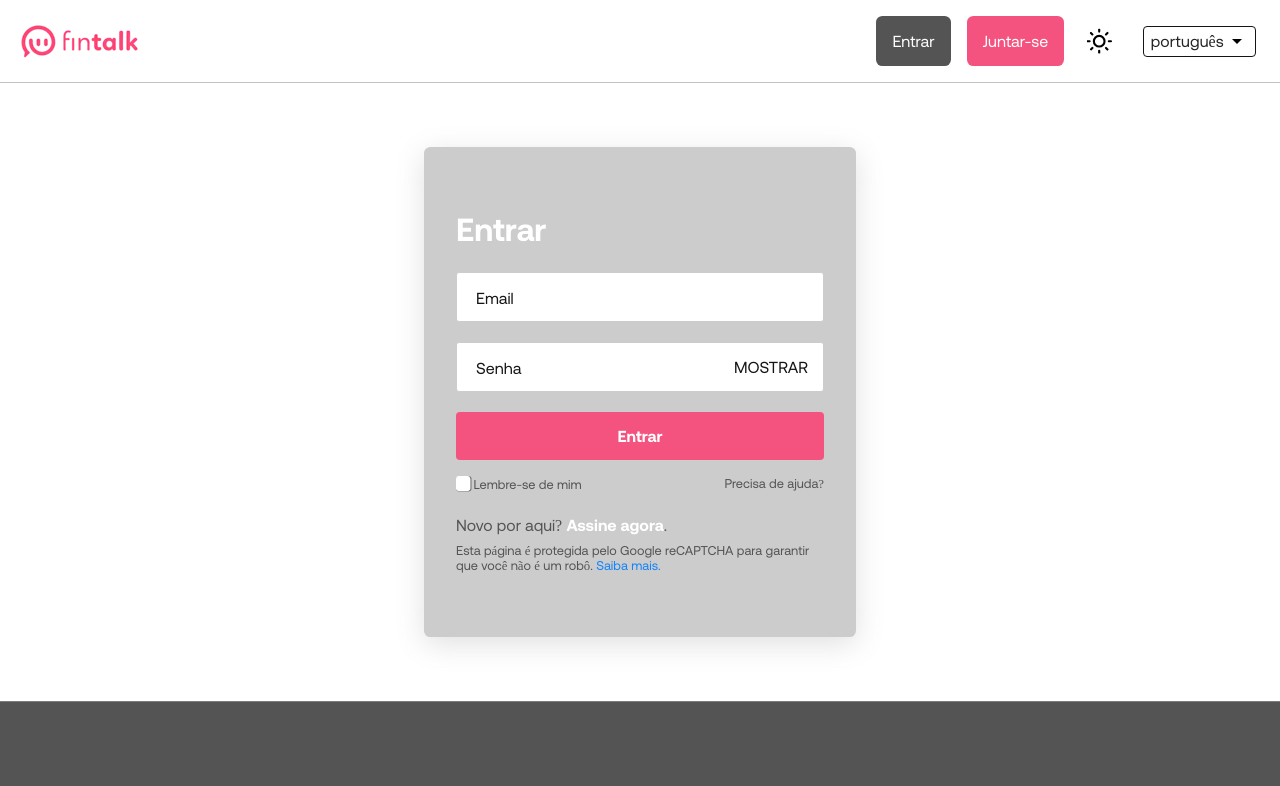
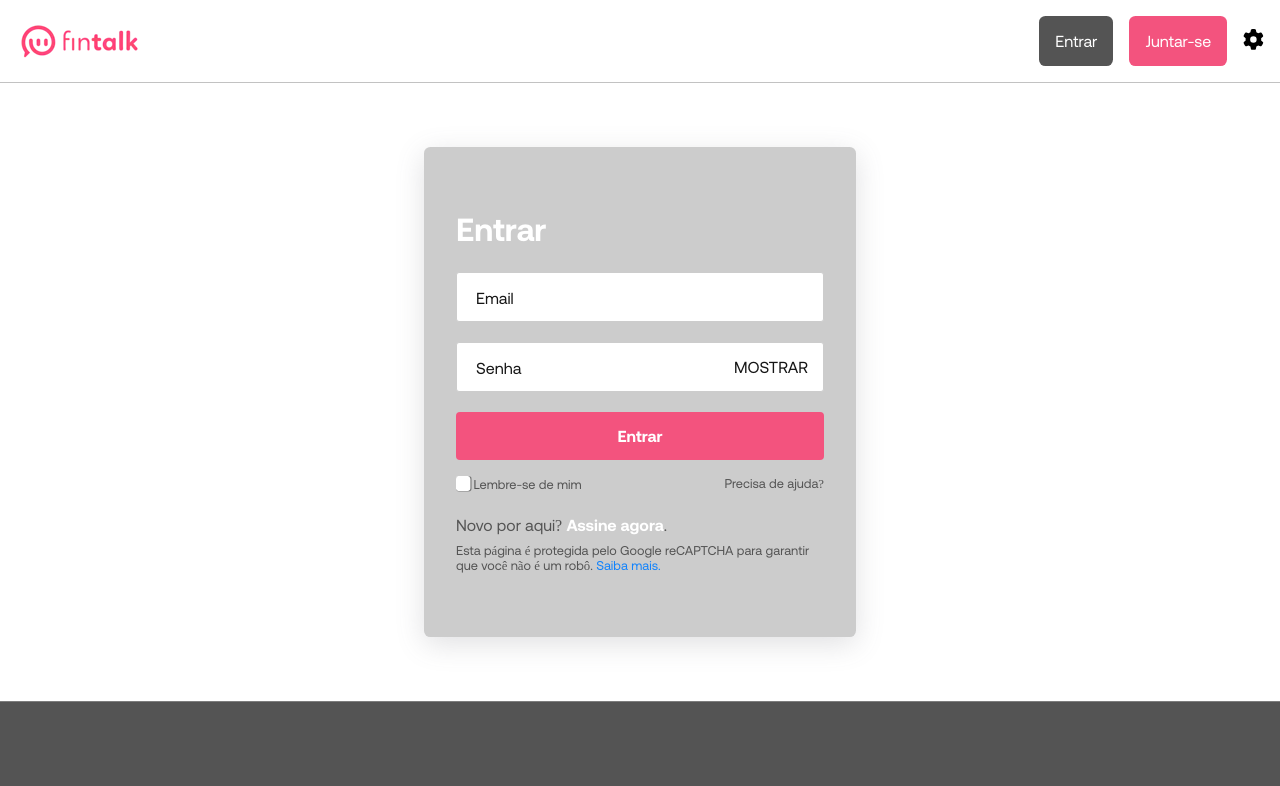
Before and after one commit to andreluizfr/Fintalk-Chat-Frontend, a React (Vite) app: page /login in a window 1280 px wide. Shown: the top 786 px of the page. Built offline with nearby package versions, Linux system fonts and the light colour scheme.

Commit message:
feat: grouped configs in a popper button in pages header component

```diff
--- a/src/components/Header/LanguageSelect/index.tsx
+++ b/src/components/Header/LanguageSelect/index.tsx
@@ -20,7 +20,7 @@ export default function LanguageSelect() {
   };
 
   return (
-    <FormControl sx={{ m: 1 }} >
+    <FormControl>
       <Select
         value={languageStore.selectedLanguage}
         onChange={handleChange}
@@ -37,14 +37,14 @@ export default function LanguageSelect() {
             color: themeStore.light ? "#000" : "#fff"
           },
           '& .MuiOutlinedInput-notchedOutline': {
-            border: "1px solid #151515",
+            border: "2px solid #15151524",
             transition: "all 200ms"
           },
           '&:hover .MuiOutlinedInput-notchedOutline': {
-            border: "1px solid #ff7b9c"
+            border: "2px solid #ff7b9c"
           },
           '&.Mui-focused .MuiOutlinedInput-notchedOutline': {
-            border: "1px solid #ff3971"
+            border: "2px solid #ff3971"
           },
         }}
         MenuProps={{
@@ -56,6 +56,14 @@ export default function LanguageSelect() {
             },
             "& .Mui-selected:hover": {
               backgroundColor: "#ff3971 !important"
+            },
+            "& .MuiList-root": {
+              paddingTop: "0 !important",
+              paddingBottom: "0 !important"
+            },
+            "& .MuiMenuItem-root": {
+              height: "2rem",
+              minHeight: "0"
             }
           }
         }}
--- a/src/components/Header/ThemeSwitcher/index.tsx
+++ b/src/components/Header/ThemeSwitcher/index.tsx
@@ -1,3 +1,5 @@
+import './styles.scss';
+
 import { FiMoon } from "react-icons/fi";
 import { FiSun } from "react-icons/fi";
 
@@ -8,23 +10,30 @@ import { selectTheme } from '@store/redux/features/themeSlice';
 export default function ThemeSwitcher() {
 
   const themeStore = useSelector((state: StoreState) => state.theme);
+  const languageStore = useSelector((state: StoreState) => state.language);
 
   const dispatch = useDispatch();
 
   if (themeStore.light)
     return (
-      <FiSun
-        className='theme-icon'
+      <div
+        className='theme-switcher'
+        data-theme={themeStore.selectedTheme}
         onClick={()=>dispatch(selectTheme("dark"))}
-        data-theme={themeStore.selectedTheme}
-      />
+      >
+        <FiSun className='theme-icon' data-theme={themeStore.selectedTheme}/>
+        <label>{languageStore.labels.theme}</label>
+      </div>
     );
 
   return (
-    <FiMoon
-      className='theme-icon'
+    <div
+      className='theme-switcher'
+      data-theme={themeStore.selectedTheme}
       onClick={()=>dispatch(selectTheme("light"))}
-      data-theme={themeStore.selectedTheme}
-    />
+    >
+      <FiMoon className='theme-icon' data-theme={themeStore.selectedTheme}/>
+      <label data-theme={themeStore.selectedTheme}>{languageStore.labels.theme}</label>
+    </div>
   );
 }
--- /dev/null
+++ b/src/components/Header/ThemeSwitcher/styles.scss
@@ -0,0 +1,44 @@
+@import '../../../assets/scss/variables';
+@import '../../../assets/scss/mixins';
+
+.theme-switcher {
+  @include flex-row-start-center;
+  gap: .4rem;
+  border-radius: .2rem;
+  transition: background-color 300ms;
+  cursor: pointer;
+
+  &[data-theme="light"] {
+    color: $color-black;
+
+    &:hover {
+      background-color: $color-slate-200;
+    }
+  }
+  &[data-theme="dark"] {
+    color: $color-white;
+
+    &:hover {
+      background-color: $color-slate-300;
+    }
+  }
+
+  .theme-icon {
+    width: 2rem;
+    height: auto;
+    padding: .2rem;
+  }
+
+  label {
+    font-size: $font-size-normal;
+    font-weight: $font-weight-normal;
+    pointer-events: none;
+
+    &[data-theme="light"] {
+      color: $color-black;
+    }
+    &[data-theme="dark"] {
+      color: $color-white;
+    }
+  }
+}
--- a/src/components/Header/index.tsx
+++ b/src/components/Header/index.tsx
@@ -3,13 +3,18 @@ import './styles.scss';
 import ThemeSwitcher from './ThemeSwitcher';
 import LanguageSelect from './LanguageSelect';
 
+import { FaGear } from "react-icons/fa6";
+
 import logo from '@assets/img/logo.png';
+
+import Popper from '@mui/material/Popper';
 
 import { StoreState } from '@store/redux/config';
 import { removeUser } from '@store/redux/features/userSlice';
 import { useDispatch, useSelector } from 'react-redux';
+import { useState } from 'react';
 import { useNavigate } from 'react-router-dom';
-
+import ClickAwayListener from '@mui/material/ClickAwayListener';
 
 export default function Header() {
 
@@ -25,6 +30,16 @@ export default function Header() {
     dispatch(removeUser());
     navigate("/");
   }
+
+  const [anchorEl, setAnchorEl] = useState<null | HTMLElement>(null);
+
+  const open = Boolean(anchorEl);
+  const id = open ? 'simple-popper' : undefined;
+
+  const handleClick = (event: React.MouseEvent<HTMLElement>) => {
+    event.stopPropagation();
+    setAnchorEl(anchorEl ? null : event.currentTarget);
+  };
 
   return (
     <header className='page-header' data-theme={themeStore.selectedTheme}>
@@ -59,19 +74,51 @@ export default function Header() {
 
         {!user &&
           <>
-            <button className='login-button' data-theme={themeStore.selectedTheme} onClick={()=>navigate("/login")}>
+            <button className='login-button button' data-theme={themeStore.selectedTheme} onClick={()=>navigate("/login")}>
               {languageStore.labels.login}
             </button>
 
-            <button className='signup-button' data-theme={themeStore.selectedTheme} onClick={()=>navigate("/signup")}>
+            <button className='signup-button button' data-theme={themeStore.selectedTheme} onClick={()=>navigate("/signup")}>
               {languageStore.labels.signup}
             </button>
           </>
         }
 
-        <ThemeSwitcher />
+          <button
+            id="configs-button"
+            aria-describedby={id}
+            onClick={handleClick}
+            className='configs-button'
+          >
+            <FaGear className='configs-icon' data-theme={themeStore.selectedTheme}/>
+          </button>
 
-        <LanguageSelect />
+        <ClickAwayListener onClickAway={()=>{
+          const el = document.getElementById("configs-button");
+          el?.click();
+        }}>
+          <Popper
+            id={id}
+            open={open}
+            anchorEl={anchorEl}
+            placement='bottom-end'
+            sx={{
+              zIndex: 99999,
+              backgroundColor: themeStore.light ? "#fafafa" : "#545454",
+              padding: ".5rem",
+              display: "flex",
+              flexDirection: "column",
+              gap: ".4rem",
+              borderRadius: ".2rem",
+              boxShadow: "rgba(0, 0, 0, 0.16) 0px 1px 4px;",
+              margin: ".2rem !important",
+              width: "10rem"
+            }}
+          >
+            <ThemeSwitcher />
+            <LanguageSelect />
+          </Popper>
+        </ClickAwayListener>
 
       </div>
     </header>
--- a/src/components/Header/styles.scss
+++ b/src/components/Header/styles.scss
@@ -29,8 +29,8 @@
     @include flex-row-center-center;
     gap: 1rem;
 
-    button {
-      padding: 1rem;
+    .button {
+      padding: .7rem;
       border-radius: .4rem;
 
       color: $color-white;
@@ -41,6 +41,10 @@
       text-overflow: ellipsis;
 
       cursor: pointer;
+
+      @include mq-small {
+        padding: 1rem;
+      }
 
       &:hover {
         transition: background-color 300ms, box-shadow 300ms;
@@ -83,31 +87,20 @@
       }
     }
 
-    > .theme-icon {
-      width: 2.4rem;
-      height: auto;
-      padding: .4rem;
-      border-radius: 50%;
-
+    .configs-button {
+      padding: 0;
+      background: transparent;
       cursor: pointer;
 
-      &:hover {
-        transition: background-color 300ms;
-      }
+      > .configs-icon {
+        width: 1.3rem;
+        height: auto;
 
-      &[data-theme="light"] {
-        color: $color-black;
-
-        &:hover {
-          background-color: $color-slate-200;
+        &[data-theme="light"] {
+          color: $color-black;
         }
-      }
-
-      &[data-theme="dark"] {
-        color: $color-white;
-
-        &:hover {
-          background-color: $color-slate-300;
+        &[data-theme="dark"] {
+          color: $color-white;
         }
       }
     }
--- a/src/components/Layout/styles.scss
+++ b/src/components/Layout/styles.scss
@@ -6,7 +6,7 @@
   min-height: 100vh;
   min-height: 100svh;
   width: 100%;
-  min-width: 26rem;
+  min-width: 24rem;
 
   &[data-theme="light"] {
     background-color: $color-white;
--- a/src/constants/labels.json
+++ b/src/constants/labels.json
@@ -26,8 +26,9 @@
       "members": "Membros",
       "logout": "Sair",
       "birthdate": "Data de nascimento",
-      "portuguese": "português",
-      "english": "inglês"
+      "portuguese": "Português",
+      "english": "Inglês",
+      "theme": "Tema"
     },
     "en": {
       "signup": "Sign-up",
@@ -53,7 +54,8 @@
       "members": "Members",
       "logout": "Logout",
       "birthdate": "Birthdate",
-      "portuguese": "portuguese",
-      "english": "english"
+      "portuguese": "Portuguese",
+      "english": "English",
+      "theme": "Theme"
     }
   }
```
